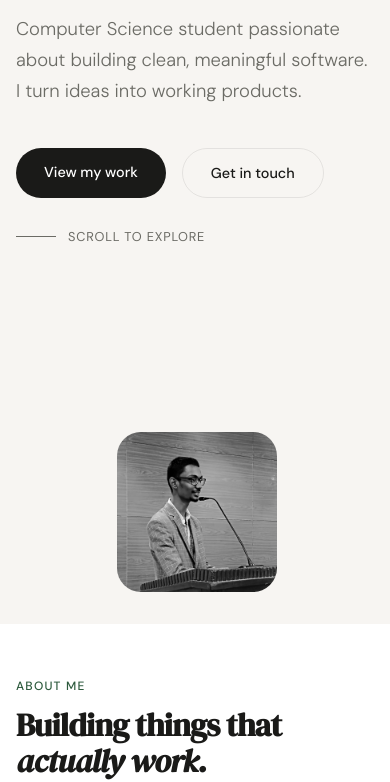
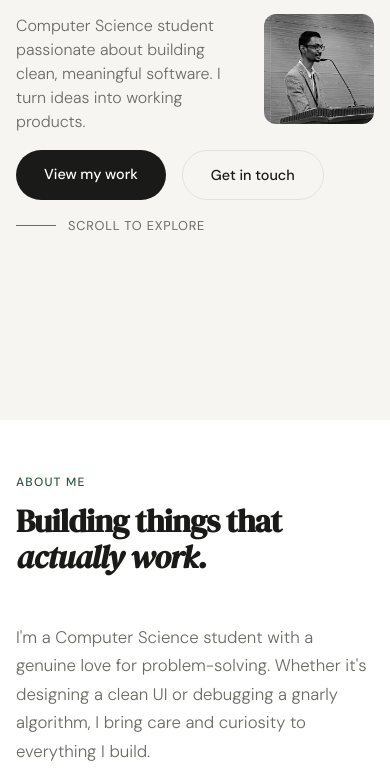
Before and after one commit to Sangames-B/My-Portfolio, a plain HTML site: page index.html in a window 390 px wide. Shown: the part 320-1102 px from the top of the page. Drawn offline with Linux system fonts and the light colour scheme.

Commit message:
Updated the hero-image alignment

```diff
--- a/index.html
+++ b/index.html
@@ -130,7 +130,15 @@
     height: auto;
   }
 
-  .hero-aside { flex-shrink: 0; display:flex; align-items:center; justify-content:center; }
+  .hero-aside {
+    flex-shrink: 0;
+    display:flex;
+    align-items:center;
+    justify-content:center;
+  }
+
+  /* hide the inline/mobile image by default (show only in small screens) */
+  .hero-inline-img { display: none; }
 
   .hero-tag {
     display: inline-block;
@@ -475,7 +483,7 @@
 
     .profile-image { width: 240px; height: auto; }
   }
-
+  .hero-inline-img { display: none; }
   /* Mobile: stack hero, center content and shrink image */
   @media (max-width: 600px) {
     nav { padding: 0 1rem; }
@@ -490,17 +498,40 @@
       flex-direction: column;
       align-items: center;
       text-align: center;
-      padding: calc(var(--nav-height) + 1rem) 1rem 2rem 1rem;
+      /* reduced bottom padding to tighten space below hero on mobile */
+      padding: calc(var(--nav-height) + 1rem) 1rem 1rem 1rem;
       gap: 1rem;
       min-height: 60vh;
     }
 
     .hero-inner { max-width: 100%; padding: 0; }
-    .hero-inner h1, .hero-inner p { margin-left: 0; margin-right: 0; }
-    .hero-scroll { margin-top: 1.75rem; }
 
-    .profile-image { width: 180px; height: auto; margin: 0 auto; }
-    .hero-aside { width: 100%; display: flex; justify-content: center; margin-top: 0.75rem; }
+    /* NEW: a row that places paragraph and image side-by-side on small screens */
+    .hero-row {
+      display: flex;
+      align-items: flex-start;
+      gap: 0.9rem;
+      width: 100%;
+    }
+
+    .hero-sub {
+      flex: 1 1 auto;
+      margin-bottom: 0;
+      color: var(--muted);
+      font-size: 1rem;
+      line-height: 1.5;
+    }
+
+    /* show the inline image and hide the desktop aside on mobile */
+    .hero-inline-img { display: block; flex: 0 0 auto; }
+    .hero-inline-img .profile-image { width: 110px; border-radius: 12px; }
+
+    /* hide the desktop aside image so we don't have two images */
+    .hero-aside { display: none; }
+
+    .hero-actions { margin-top: 1rem; }
+    /* smaller gap between actions and the scroll hint */
+    .hero-scroll { margin-top: 0.9rem; text-align: left; }
 
     /* Hide desktop nav links and show toggle */
     .nav-links { display: none; }
@@ -561,26 +592,38 @@
   <div class="hero-inner">
     <div class="hero-tag fade-up">Available for opportunities</div>
     <h1 class="fade-up delay-1">Sangameswaran<br /><em>B.</em></h1>
-    <p class="hero-sub fade-up delay-2">
-      Computer Science student passionate about building clean, meaningful software.
-      I turn ideas into working products.
-    </p>
+
+    <!-- NEW: hero-row contains the paragraph and an inline image visible only on small screens -->
+    <div class="hero-row fade-up delay-2">
+      <p class="hero-sub">
+        Computer Science student passionate about building clean, meaningful software.
+        I turn ideas into working products.
+      </p>
+
+      <!-- Inline image: duplicate of the main profile image but only shown on mobile.
+           Replace src value with your actual image path or keep to reuse existing image. -->
+      <div class="hero-inline-img" aria-hidden="true">
+        <img class="profile-image" src="assets/profile_pic.jpeg" alt="Profile image">
+      </div>
+    </div>
+
     <div class="hero-actions fade-up delay-3">
-      <a href="#projects" class="btn btn-primary">View my work</a>
-      <a href="#contact" class="btn btn-outline">Get in touch</a>
+      <a class="btn btn-primary" href="#projects">View my work</a>
+      <a class="btn btn-outline" href="#contact">Get in touch</a>
     </div>
+
     <div class="hero-scroll fade-up delay-4">
       <span class="scroll-line"></span>
       <span>Scroll to explore</span>
     </div>
   </div>
+
+  <!-- Keep the original aside image for desktop. It will be hidden on mobile via CSS above.
+       Move your existing desktop image markup here if it's located elsewhere. -->
   <div class="hero-aside">
-      <img
-        src="assets/profile_pic.jpeg"
-        alt="Sangameswaran B"
-        class="profile-image"
-      />
-    </div>
+    <!-- Desktop/profile image (visible on desktop/tablet). If you already have an <img> here, leave it as-is. -->
+    <img class="profile-image" src="assets/profile_pic.jpeg" alt="Profile image">
+  </div>
 </div>
 
 <!-- ══════════════════════════════════════
```
